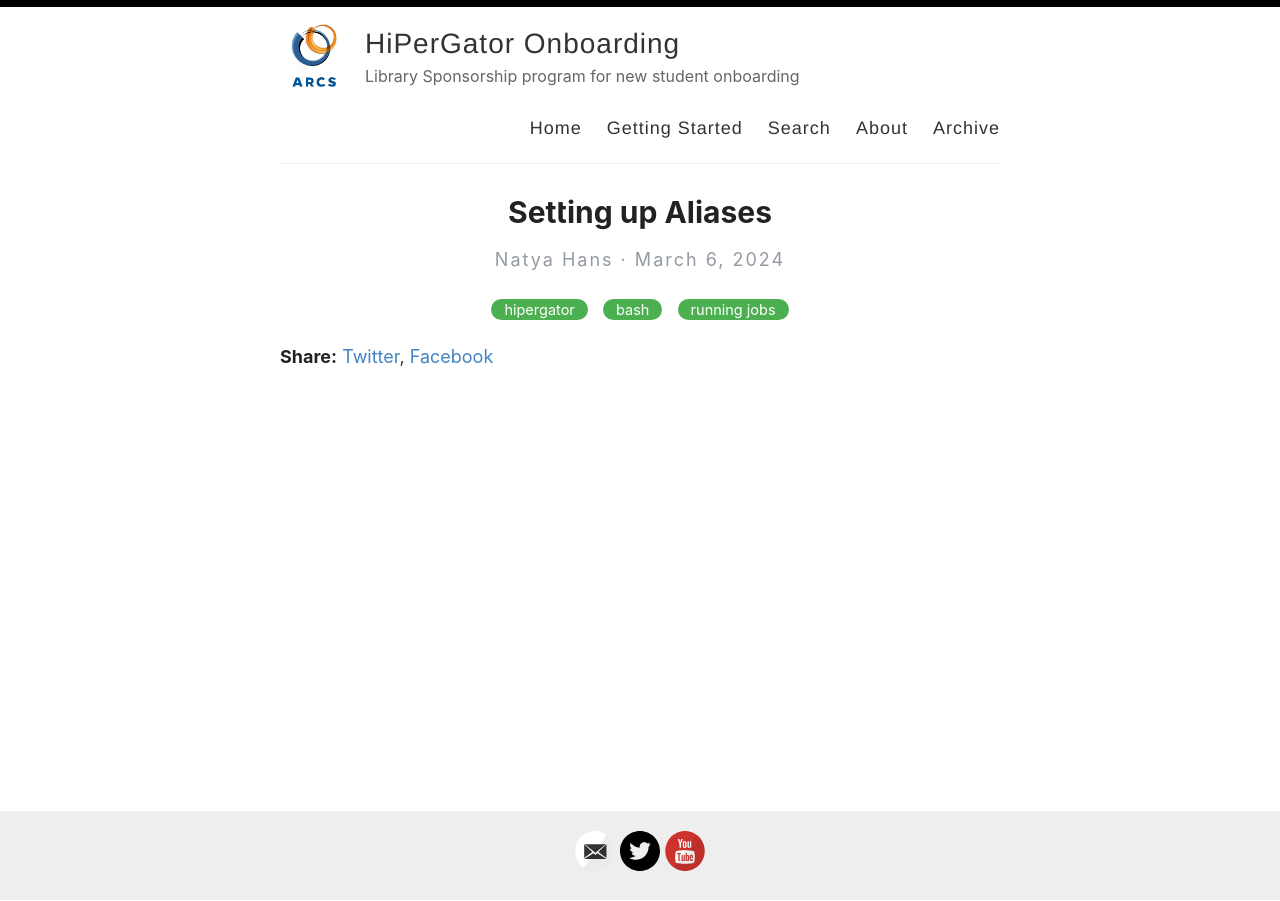
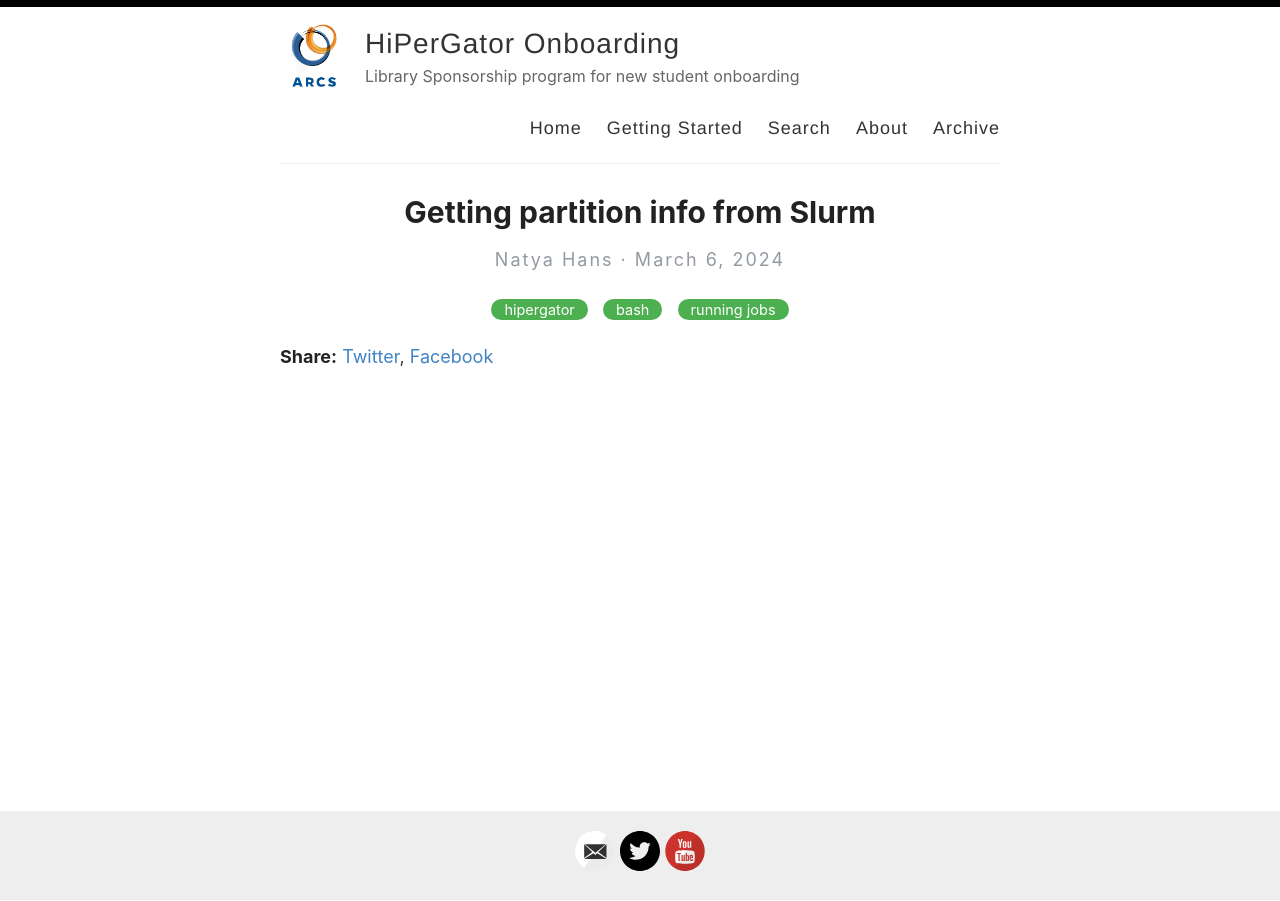
Before and after one commit to NatyaHans/HiPerGatorOnboarding, a Jekyll site: the page built from _posts/2024-3-6-slurmInfo.md, in a window 1280 px wide. Built offline with Jekyll 4.4.1, drawn with Linux system fonts in a browser that asks for light colours.

Commit message:
Update 2024-3-6-slurmInfo.md editing title

```diff
--- a/_posts/2024-3-6-slurmInfo.md
+++ b/_posts/2024-3-6-slurmInfo.md
@@ -1,5 +1,5 @@
 ---
 layout: post
-title: Setting up Aliases
+title: Getting partition info from Slurm
 categories: [hipergator, bash, running jobs]
 ---
```
